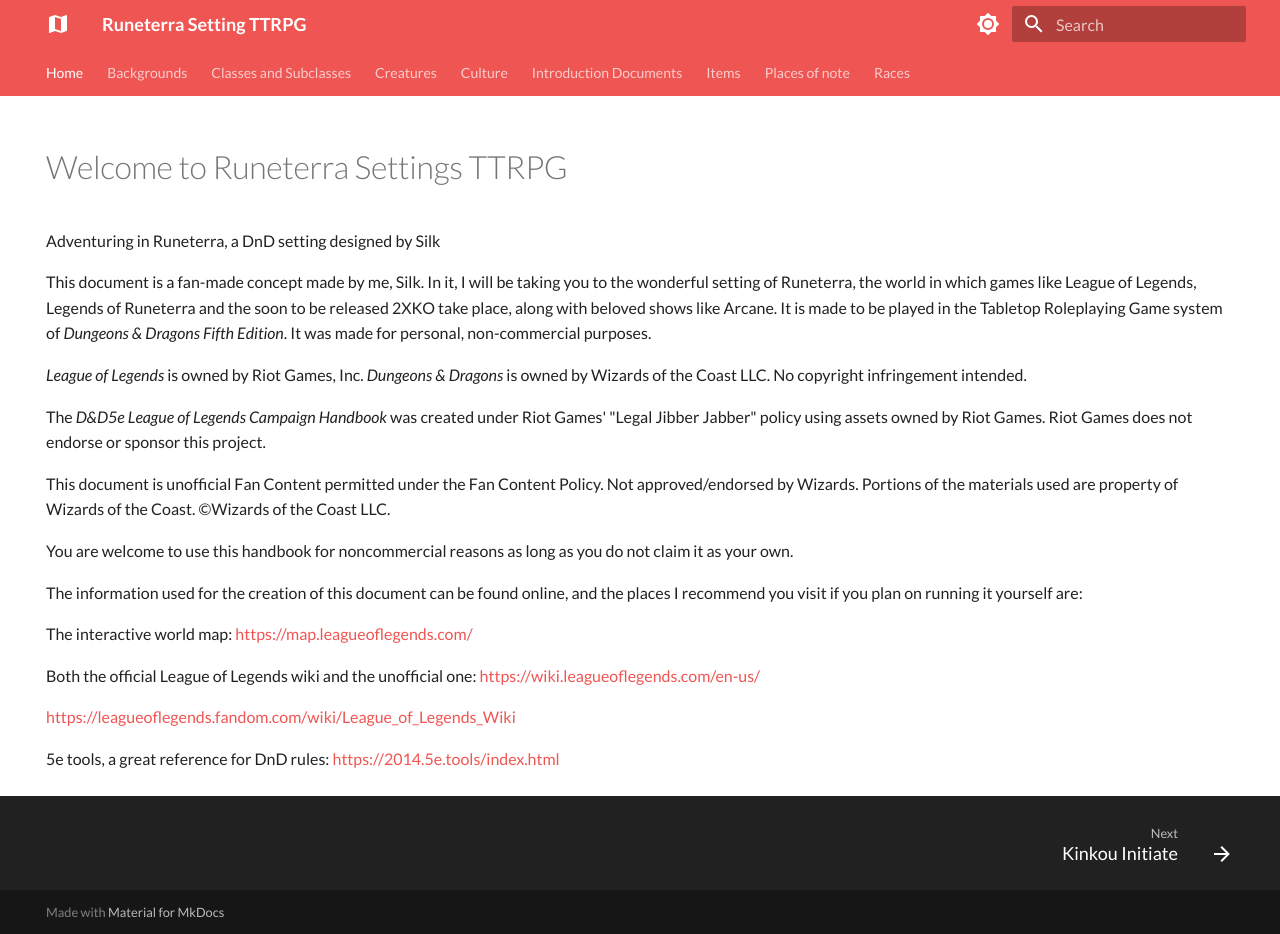
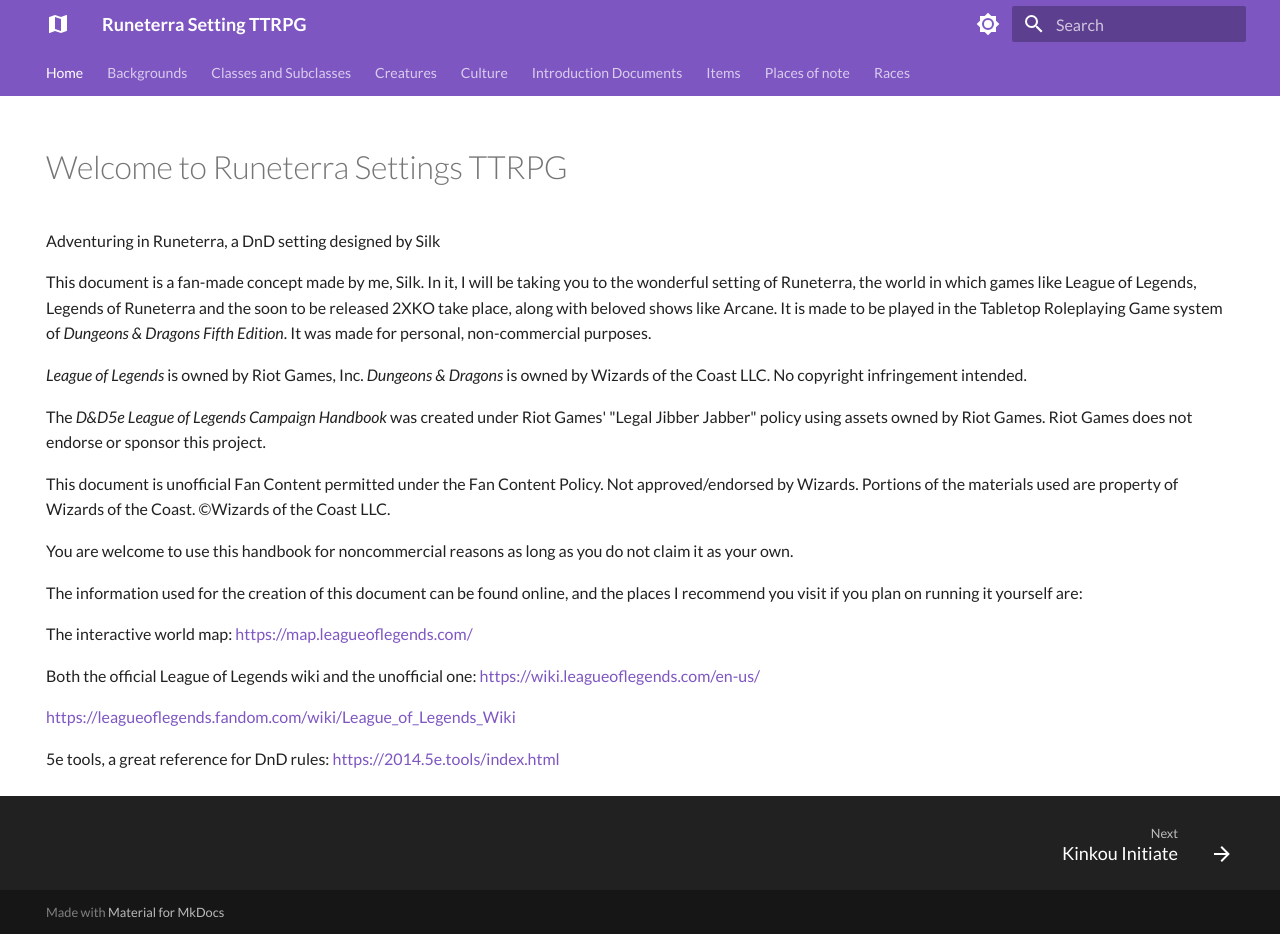
Before and after one commit to SilksongHypeboi/Runeterra, an MkDocs documentation site: the page built from docs/index.md, in a window 1280 px wide and 934 px high. Built offline with MkDocs 1.6.1 and Material for MkDocs 9.7.7, drawn with Linux system fonts in a browser that asks for light colours.

Commit message:
changed colour to deep purple

```diff
--- a/mkdocs.yml
+++ b/mkdocs.yml
@@ -18,16 +18,16 @@
     # Palette toggle for light mode
     - media: "(prefers-color-scheme: light)"
       scheme: default
-      accent: light blue
-      primary: red
+      accent: deep purple
+      primary: deep purple
       toggle:
         icon: material/brightness-7
         name: Switch to dark mode
     # Palette toggle for dark mode
     - media: "(prefers-color-scheme: dark)"
       scheme: slate
-      accent: light blue
-      primary: red
+      accent: deep purple
+      primary: deep purple
       toggle:
         icon: material/brightness-4
         name: Switch to light mode
```
